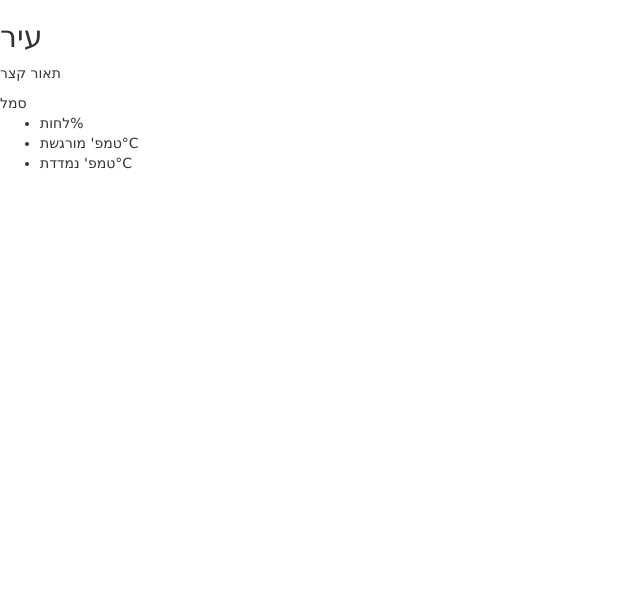
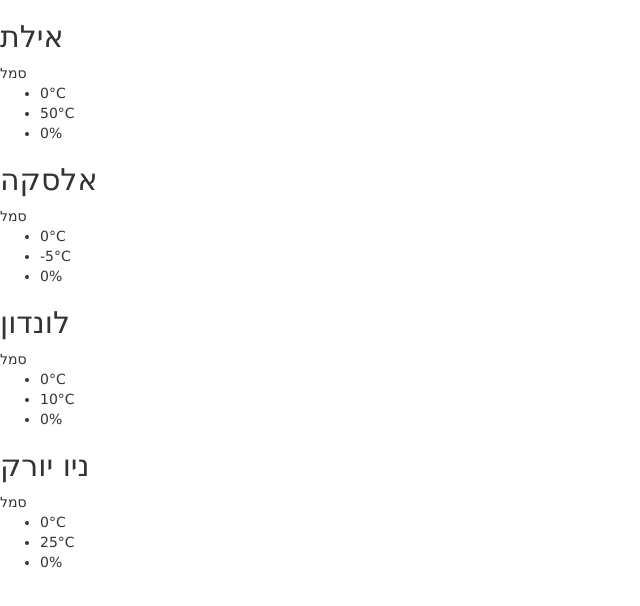
Before and after one commit to BatyahCohen/WeatherProject, a React (Create React App) app: page / in a window 1280 px wide. Shown: the top 606 px of the page, without its empty margins (0-640 px from the left). Built offline with nearby package versions, Linux system fonts and the light colour scheme.

Commit message:
Transferring information from the parent component to the child and displaying it

```diff
--- a/src/App.tsx
+++ b/src/App.tsx
@@ -1,12 +1,26 @@
 import "./bootstrap.css";
 import "./style.css";
 import { AreaDetailsComponent } from "./components/AreaDetailsComponent";
+import { AreaDetailsClass } from "./classes/AreaDetailsClass";
+import { useState } from "react";
 
 function App()
 {
+  const [areas, setAreas] = useState<Array<AreaDetailsClass>>
+  ([
+    new AreaDetailsClass("אילת","",0,50,0,34.951925,29.557669),
+    new AreaDetailsClass("אלסקה","",0,-5,0,149.4937,64.2008),
+    new AreaDetailsClass("לונדון","",0,10,0,0.1278,51.5074),
+    new AreaDetailsClass("ניו יורק","",0,25,0,74.0060,40.7128),
+  ]);
+
   return (
     <div className="App" >
-      <AreaDetailsComponent></AreaDetailsComponent>
+      {areas?.map((area:AreaDetailsClass)=>(
+        <div key={area.name}>
+          <AreaDetailsComponent area={area}></AreaDetailsComponent>
+        </div>
+      ))}
     </div>
   );
 }
--- a/src/classes/AreaDetailsClass.tsx
+++ b/src/classes/AreaDetailsClass.tsx
@@ -2,7 +2,7 @@ export class AreaDetailsClass{
     constructor
     (
         public name:string,
-        public weatherDescription:string,
+        public description:string,
         public temp:number,
         public feelsLike:number,
         public humidity:number,
--- a/src/components/AreaDetailsComponent.tsx
+++ b/src/components/AreaDetailsComponent.tsx
@@ -1,16 +1,20 @@
 import React from "react";
+import { AreaDetailsClass } from "../classes/AreaDetailsClass";
 
-export const AreaDetailsComponent = () =>
+export const AreaDetailsComponent = (props:any) =>
 {
+
+  let area=props.area;
+
  return(
       <div>
-      <h2>עיר</h2>
-      <p>תאור קצר</p>
+      <h2>{area.name}</h2>
+      <p>{area.description}</p>
       <span>סמל</span>
       <ul>
-        <li>לחות%</li>
-        <li>טמפ' מורגשת°C</li>
-        <li>טמפ' נמדדת°C</li>
+        <li>{area.temp}°C</li>
+        <li>{area.feelsLike}°C</li>
+        <li>{area.humidity}%</li>
       </ul>
     </div>
        )
```
